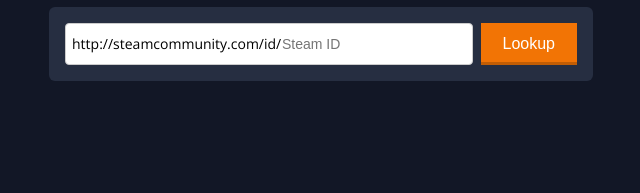
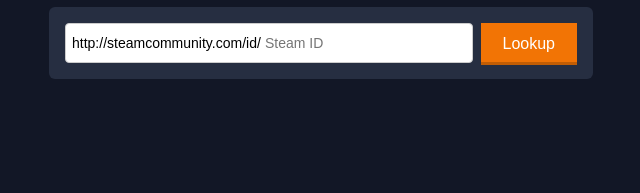
Before and after one commit to martijnrondeel/Steam-Profile-Background, a plain HTML site: page website/index.html in a window 1280 px wide. Shown: the part 169-362 px from the top of the page, 319-959 px from the left. Drawn offline with nearby package versions, Linux system fonts and the light colour scheme.

Commit message:
Use expected font for input

```diff
--- a/website/assets/style.css
+++ b/website/assets/style.css
@@ -44,7 +44,7 @@
 
 input[type=text], select {
   width: 200px;
-  padding: 12px 20px;
+  padding: 11px 20px;
   display: inline-block;
   border: 1px solid #ccc;
   border-radius: 4px;
@@ -59,13 +59,14 @@
 .inputBox label {
   position: absolute;
   left: 7px;
-  top: 11px;
+  top: 12px;
   color: #000000;
   font-size: 14px;
+  font-family: Arial;
 }
 .inputBox input {
   width: 100%;
-  padding-left: 216px;
+  padding-left: 199px;
 }
 
 /* Button CSS */
```
